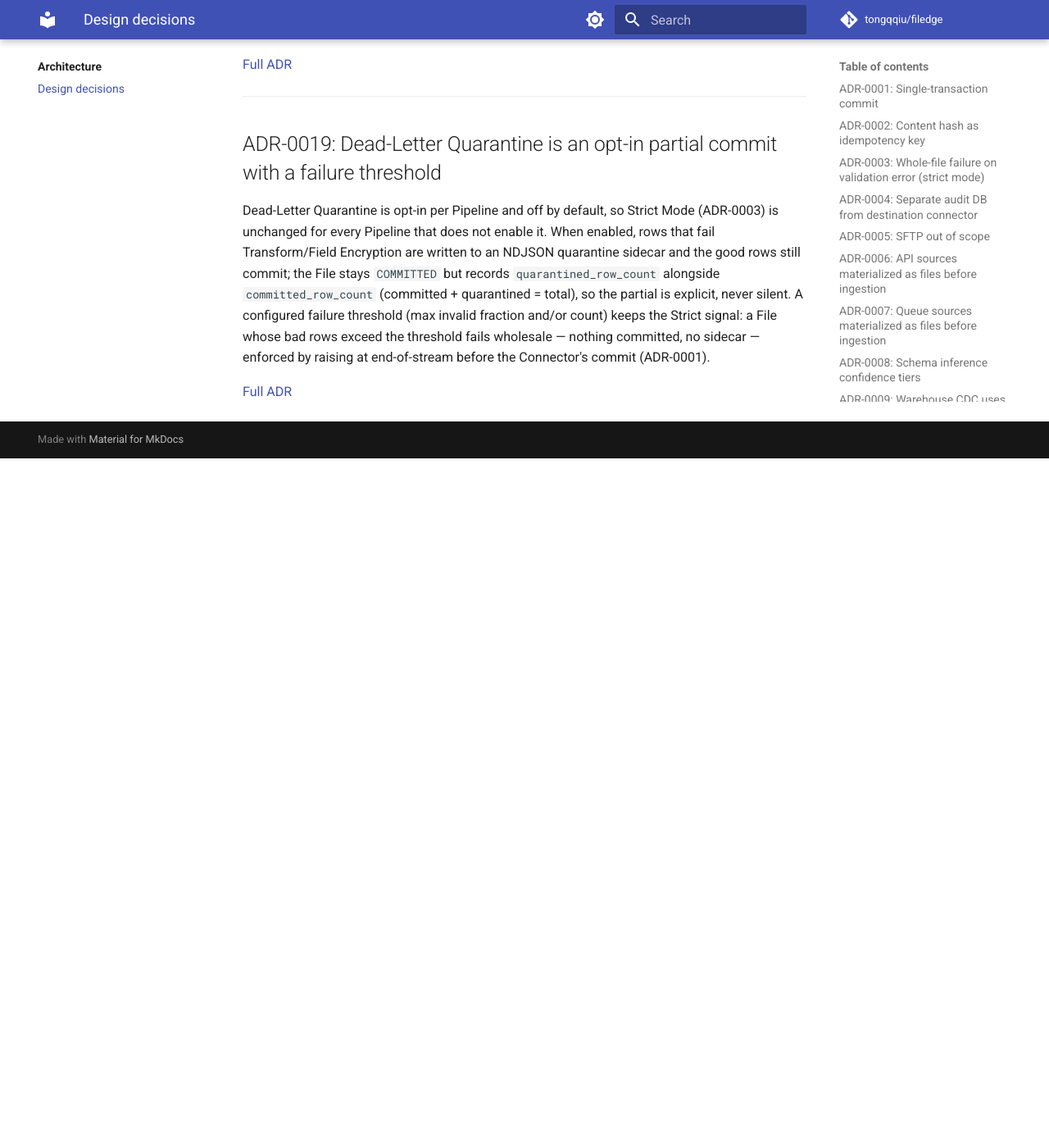
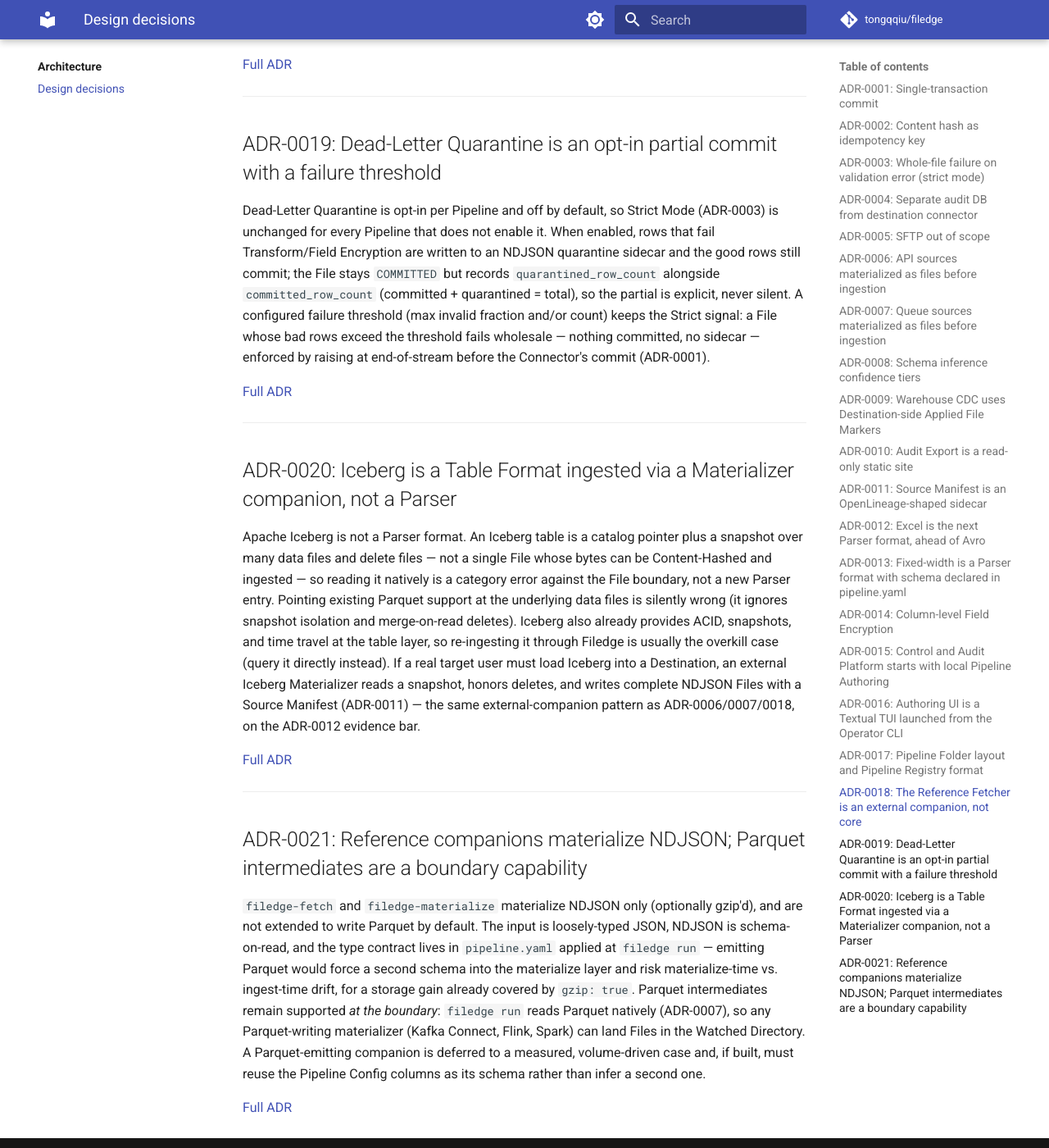
Before and after one commit to tongqqiu/filedge, an MkDocs documentation site: the page built from docs/architecture/decisions.md, in a window 1280 px wide and 1400 px high, scrolled down 6179 px. Shown: the whole window at 82% size. Built offline with MkDocs 1.6.1 and Material for MkDocs 9.7.7, drawn with Linux system fonts in a browser that asks for light colours; comment, search, counter and statistics services are not loaded; the version menu is left out; before the commit the page ends 6738 px from its top, so only the background shows below that.

Commit message:
docs(adr): record Iceberg and companion-output-format stances (#248)
ADR-0020: Iceberg is a table format, not a Parser. Reading it natively is
a category error against the File boundary; pointing Parquet support at its
data files is silently wrong (snapshot isolation + merge-on-read deletes).
Iceberg sources are materialized to NDJSON Files via an external companion,
on the ADR-0012 evidence bar.

ADR-0021: the reference companions (filedge-fetch, filedge-materialize)
materialize NDJSON only. Parquet output would force a second schema into the
materialize layer and risk drift; the storage win is already covered by gzip.
Parquet intermediates stay supported at the boundary — filedge run reads
Parquet, so any Parquet-writing materializer works.

Co-authored-by: Claude Opus 4.7 <noreply@anthropic.com>

```diff
--- /dev/null
+++ b/docs/adr/0020-iceberg-table-format-via-materializer.md
@@ -0,0 +1,51 @@
+# Iceberg is a Table Format ingested via a Materializer companion, not a Parser
+
+Apache Iceberg is **not** added as a Parser format alongside CSV, NDJSON, Parquet, Excel, and fixed-width. If an Iceberg-originated dataset must reach a Filedge Destination, it is materialized to complete NDJSON Files by an upstream Iceberg Materializer — the same external-companion role as ADR-0006 (API sources) and ADR-0007 (Queue sources) — and `filedge run` ingests those Files unchanged.
+
+This ADR exists because the natural prompt is real: a growing share of object-store sinks (Kafka → S3) now land **Iceberg tables** rather than loose Parquet/NDJSON objects, so "should Filedge read Iceberg?" will keep coming up. Recording the reasoning once keeps that question landing on the established boundary rather than re-litigating it.
+
+## Iceberg is a different category from a Parser format
+
+Filedge's ingestion boundary is the **File**: complete bytes in a Watched Directory, identified by a single Content Hash, run through the `PENDING → PROCESSING → COMMITTED/FAILED` state machine. CSV, NDJSON, Parquet, Excel, and fixed-width all satisfy that contract — each is one self-contained File whose bytes *are* the unit of work.
+
+Iceberg is a **table format**, not a file format. An Iceberg table is a catalog pointer plus a snapshot composed of a manifest list, manifest files, many Parquet/ORC/Avro **data files**, and (for merge-on-read tables) positional and equality **delete files**. Reading "the table" means:
+
+- resolving a **snapshot** through a catalog (AWS Glue, Hive Metastore, REST, Nessie) — Filedge has no catalog concept and no business owning one;
+- walking manifest metadata to enumerate the live data files for that snapshot;
+- applying delete files so logically-deleted rows do not reappear.
+
+None of this fits "hash a File's bytes and ingest them." There is no single File to hash, and the unit of work is a transactional table version, not a File. Adding Iceberg is therefore not a new entry in the Parser seam (the trap ADR-0012 guards against) — it is a new dependency surface (catalog clients, snapshot isolation, delete reconciliation) of a fundamentally different shape.
+
+### The "we already read Parquet" trap
+
+Filedge can already read Parquet, so it could be pointed at the data files *underneath* an Iceberg table today. This is silently wrong: it ignores snapshot isolation (mixing files from multiple snapshots) and merge-on-read deletes (resurrecting rows the table considers deleted). Reading Iceberg correctly requires the table-format machinery above; reading its data files directly is not "partial Iceberg support," it is data corruption with extra steps.
+
+## Iceberg already provides what Filedge would re-impose
+
+The deeper reason to decline is that Iceberg solves, at the **table layer**, much of what Filedge provides at the **File layer**: ACID commits, snapshots, schema evolution, time travel, and an auditable history. Data that already lives in Iceberg is already in an audited, transactional, queryable analytical table. "Iceberg → another Destination via Filedge" is usually the *overkill* case — the idiomatic move is to query the Iceberg table directly (Trino, Spark, Athena, DuckDB's iceberg extension), not to re-ingest it through a File-reliability layer whose guarantees are largely redundant with the source.
+
+## Decision
+
+- Iceberg is **not** a Parser format and will not be read natively by the core ingestion path.
+- The boundary is unchanged: an **Iceberg Materializer** (an external companion — Spark, Flink, a PyIceberg job, or a future first-party reference) reads a snapshot through the catalog, honors deletes, writes complete NDJSON Files, and emits the OpenLineage-shaped Source Manifest (ADR-0011) carrying snapshot id / sequence number as the source range. `filedge run` then applies Content Hash deduplication, Strict Mode validation, row-level provenance, and the audit state machine exactly as for any File.
+- A first-party reference Iceberg Materializer is **not** committed here. It would follow ADR-0018's external-companion shape (separate entry point, zero core dependency, never a loader of record) — but only on the same evidence bar below.
+
+## The evidence bar (ADR-0005/0006/0007/0012)
+
+Scope follows real target-user evidence, not ecosystem popularity:
+
+- *"Iceberg is everywhere; support it for completeness"* → **declined.** This is the abstract-completeness argument the project consistently rejects.
+- *"A concrete target user lands Kafka in Iceberg and needs it loaded into a relational/operational Destination with Filedge's per-File audit guarantees, and querying Iceberg directly does not meet the need"* → then the answer is an **Iceberg Materializer companion**, never a core Parser — and even then, the direct-query alternative is confirmed inadequate first.
+
+## Considered Options
+
+- **Iceberg Materializer companion (chosen direction if demand arises).** Preserves the File boundary, reuses the Source Manifest and audit model, and keeps catalog/snapshot/delete complexity in tools built for it.
+- **Native Iceberg Parser in the core.** Rejected: a category error against the File boundary, pulls catalog clients and snapshot/delete reconciliation into core, and re-implements guarantees Iceberg already provides.
+- **Point Parquet support at Iceberg data files.** Rejected: silently incorrect (ignores snapshot isolation and merge-on-read deletes).
+- **Iceberg as a Destination connector.** Out of scope for this ADR (it concerns *sources*), but a more natural fit than reading Iceberg — tracked separately if a target user needs to write *to* Iceberg.
+
+## Consequences
+
+- Filedge stays a File-ingestion reliability layer; it does not grow a catalog client or table-format engine.
+- Operators with Iceberg sources have a clear, supported pattern (materialize to Files) and a clear signal that direct querying is often the better answer.
+- A future first-party Iceberg Materializer has a defined shape (ADR-0018) and a defined bar (this ADR) to clear before it is built.
--- /dev/null
+++ b/docs/adr/0021-companion-output-ndjson-parquet-at-boundary.md
@@ -0,0 +1,40 @@
+# Reference companions materialize NDJSON; Parquet intermediates are a boundary capability, not a companion feature
+
+The Reference Fetcher (`filedge-fetch`) and Reference Queue Materializer (`filedge-materialize`) materialize **NDJSON** Files only (optionally gzip'd). They are not extended to write **Parquet** by default. Parquet intermediates remain fully supported *at the boundary* — `filedge run` reads Parquet natively (ADR-0007 already frames queue sources as "NDJSON or Parquet files"), so any Parquet-writing materializer can land Files in the Watched Directory. The decision recorded here is that the *reference companions* stay NDJSON.
+
+This ADR exists because "fetch only emits JSON — should we add Parquet?" is a recurring question, and the honest answer distinguishes between the companion's output format and the boundary's accepted formats.
+
+## NDJSON is the right output for a thin materializer
+
+Both companions share one staged writer (`filedge.companion.staging.write_staged_ndjson`). NDJSON is Filedge's canonical interchange format, and it fits the companion role for two structural reasons:
+
+**The input is loosely-typed JSON.** APIs return JSON; Kafka payloads decode to JSON objects. NDJSON is schema-on-read: the companion extracts records and writes them without committing to a column schema. The **type contract lives in `pipeline.yaml`** and is applied at `filedge run`. This keeps the companion thin and keeps one source of truth for types.
+
+**Parquet would force a schema into the fetch/materialize layer.** Writing Parquet requires a column schema and types *at materialization time*. The companion would then either infer types independently — duplicating Schema Inference and `pipeline.yaml` — or carry a second schema declaration. Either way introduces **materialize-time vs. ingest-time schema drift**, a real correctness hazard for what is meant to be a transport-thin example. NDJSON sidesteps this entirely.
+
+## The storage argument is already addressed
+
+Parquet's advantages are columnar compression and typed columnar scans. For the companion's output they are marginal:
+
+- The staged File is a short-lived intermediate that `filedge run` reads **once, row-wise**, then ingests. Columnar layout buys almost nothing for a single full read.
+- Compression is already available: `gzip: true` produces `.ndjson.gz`, mirroring Compaction's output economics.
+
+The columnar win only becomes real at large volumes with stable upstream schemas — which is exactly the evidence bar, not the default.
+
+## Decision
+
+- The Reference Fetcher and Reference Queue Materializer materialize **NDJSON** (optionally gzip'd). This is unchanged.
+- **Parquet at the boundary is already supported and is the recommended path** when Parquet intermediates are genuinely needed: point a Parquet-writing materializer (Kafka Connect S3/GCS Parquet sink, Flink, Spark) at the Watched Directory; `filedge run` ingests the Parquet Files unchanged.
+- Adding Parquet *output to the reference companions* is **deferred** to a concrete, volume-driven target-user case (ADR-0012 bar). If built, the companion must derive the Parquet schema from the Pipeline Config columns — never infer a second, independent schema — so materialize-time and ingest-time types cannot drift.
+
+## Considered Options
+
+- **Keep reference companions NDJSON-only; rely on the boundary for Parquet (chosen).** Keeps companions thin, keeps one type contract in `pipeline.yaml`, and still lets operators use Parquet via mature external sinks.
+- **Add Parquet output to the reference companions now.** Rejected as a default: pushes schema/typing into the materialize layer, risks drift, and duplicates `pipeline.yaml`'s job for a marginal storage gain already covered by gzip.
+- **Make Parquet the canonical companion format.** Rejected: NDJSON is the canonical interchange format; loosely-typed JSON input maps naturally to schema-on-read NDJSON.
+
+## Consequences
+
+- The companions stay simple and demonstrate the reliability contract (stage → manifest → locked promotion → cursor-after-promotion) without a Parquet writer or a schema decision.
+- Operators who need Parquet intermediates have a supported, documented path today (external Parquet sink → Watched Directory → `filedge run`).
+- A future Parquet-emitting companion has a defined constraint (reuse the Pipeline Config schema) and a defined bar (measured volume case) before it is built.
--- a/docs/architecture/decisions.md
+++ b/docs/architecture/decisions.md
@@ -181,3 +181,19 @@ Filedge ships a Reference Fetcher (`filedge-fetch`) as a runnable example of the
 Dead-Letter Quarantine is opt-in per Pipeline and off by default, so Strict Mode (ADR-0003) is unchanged for every Pipeline that does not enable it. When enabled, rows that fail Transform/Field Encryption are written to an NDJSON quarantine sidecar and the good rows still commit; the File stays `COMMITTED` but records `quarantined_row_count` alongside `committed_row_count` (committed + quarantined = total), so the partial is explicit, never silent. A configured failure threshold (max invalid fraction and/or count) keeps the Strict signal: a File whose bad rows exceed the threshold fails wholesale — nothing committed, no sidecar — enforced by raising at end-of-stream before the Connector's commit (ADR-0001).
 
 [Full ADR](../adr/0019-dead-letter-quarantine.md)
+
+---
+
+## ADR-0020: Iceberg is a Table Format ingested via a Materializer companion, not a Parser {#adr-0020}
+
+Apache Iceberg is not a Parser format. An Iceberg table is a catalog pointer plus a snapshot over many data files and delete files — not a single File whose bytes can be Content-Hashed and ingested — so reading it natively is a category error against the File boundary, not a new Parser entry. Pointing existing Parquet support at the underlying data files is silently wrong (it ignores snapshot isolation and merge-on-read deletes). Iceberg also already provides ACID, snapshots, and time travel at the table layer, so re-ingesting it through Filedge is usually the overkill case (query it directly instead). If a real target user must load Iceberg into a Destination, an external Iceberg Materializer reads a snapshot, honors deletes, and writes complete NDJSON Files with a Source Manifest (ADR-0011) — the same external-companion pattern as ADR-0006/0007/0018, on the ADR-0012 evidence bar.
+
+[Full ADR](../adr/0020-iceberg-table-format-via-materializer.md)
+
+---
+
+## ADR-0021: Reference companions materialize NDJSON; Parquet intermediates are a boundary capability {#adr-0021}
+
+`filedge-fetch` and `filedge-materialize` materialize NDJSON only (optionally gzip'd), and are not extended to write Parquet by default. The input is loosely-typed JSON, NDJSON is schema-on-read, and the type contract lives in `pipeline.yaml` applied at `filedge run` — emitting Parquet would force a second schema into the materialize layer and risk materialize-time vs. ingest-time drift, for a storage gain already covered by `gzip: true`. Parquet intermediates remain supported *at the boundary*: `filedge run` reads Parquet natively (ADR-0007), so any Parquet-writing materializer (Kafka Connect, Flink, Spark) can land Files in the Watched Directory. A Parquet-emitting companion is deferred to a measured, volume-driven case and, if built, must reuse the Pipeline Config columns as its schema rather than infer a second one.
+
+[Full ADR](../adr/0021-companion-output-ndjson-parquet-at-boundary.md)
```
